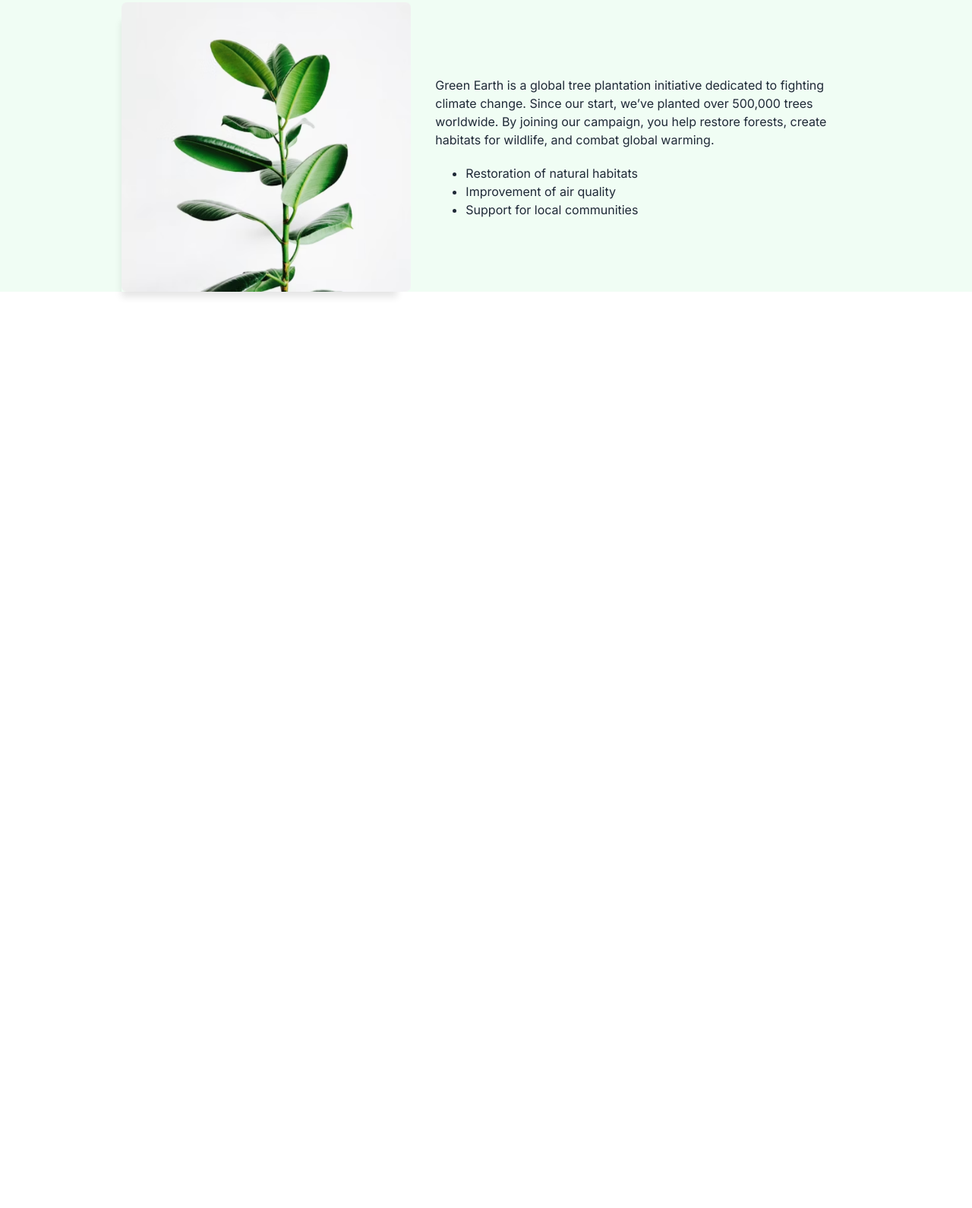
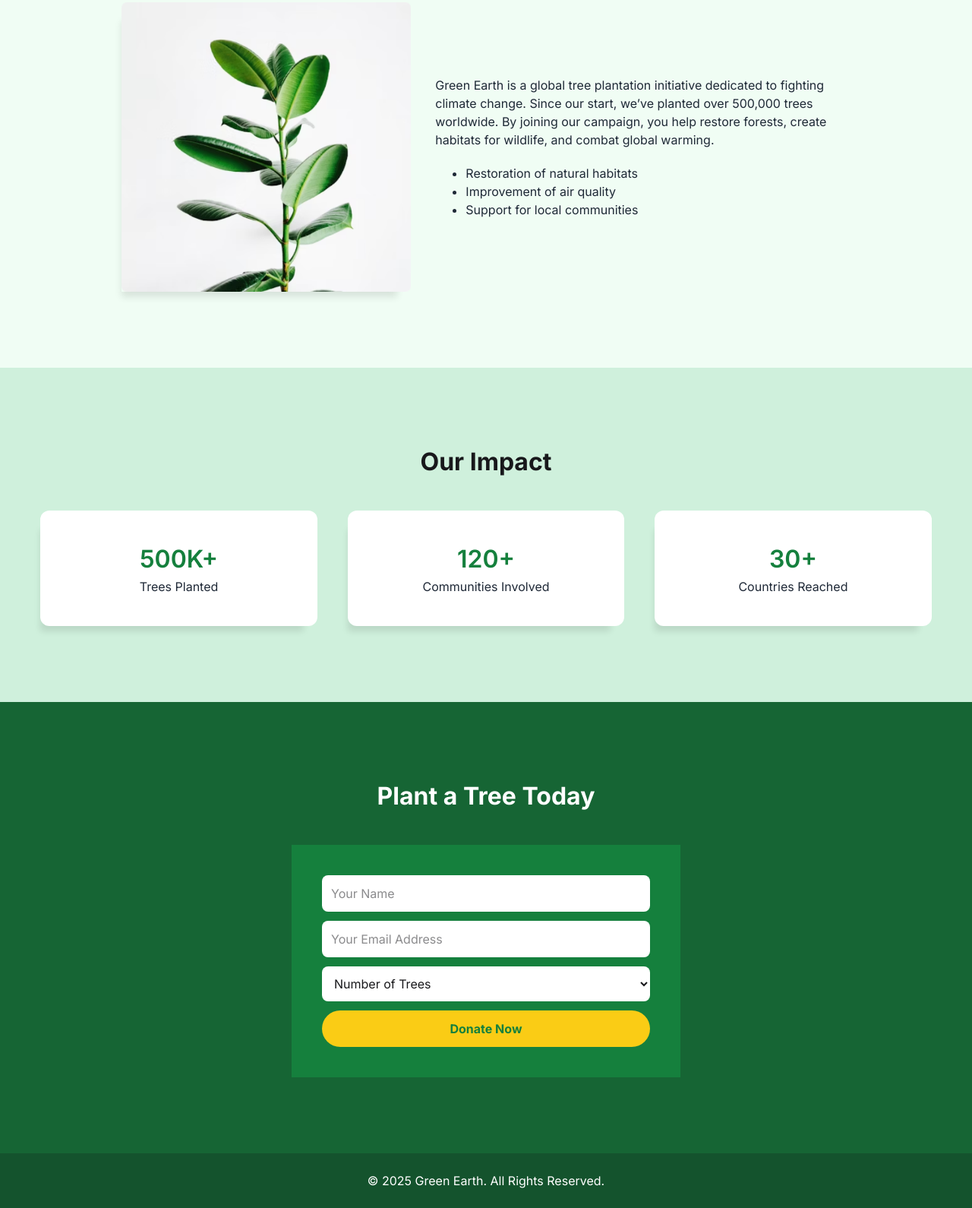
Before and after one commit to codebyelham/green-earth, a plain HTML site: page index.html in a window 1280 px wide. Shown: the part 641-2231 px from the top of the page at 76% size. Before the commit the page ends 1125 px from the top, so only its background shows below. Drawn offline with nearby package versions, Linux system fonts and the light colour scheme.

Commit message:
added Impac, Form and Footer section

```diff
--- a/index.html
+++ b/index.html
@@ -89,7 +89,8 @@
             <h1 class="text-[32px] font-bold text-center">About the Campaign</h1>
         </header>
         <section class="about-container grid grid-cols-12 items-center mt-10 gap-8">
-            <div class="col-span-12 md:col-span-5 shadow-[-9px_16px_9px_-9px_rgba(0,_0,_0,_0.1)] transition-all duration-500 hover:rotate-2">
+            <div
+                class="col-span-12 md:col-span-5 shadow-[-9px_16px_9px_-9px_rgba(0,_0,_0,_0.1)] transition-all duration-500 hover:rotate-2">
                 <img src="./assets/about.png" alt="" class="w-full">
             </div>
             <div class="col-span-12 md:col-span-7 text-[#1F2937]">
@@ -105,6 +106,56 @@
         </section>
     </section>
 
+    <!-- Our Impact Start Here -->
+    <section class="w-full mx-auto py-[100px] bg-[#CFF0DC]">
+        <header>
+            <h1 class="text-[32px] font-bold text-center">Our Impact</h1>
+        </header>
+        <section class="w-11/12 mx-auto card-section grid grid-cols-1 md:grid-cols-3 gap-10 mt-10">
+            <div
+                class="p-10 bg-white text-center rounded-xl shadow-[-9px_16px_9px_-9px_rgba(0,_0,_0,_0.1)] transition-all duration-500 hover:scale-[0.95]">
+                <h4 class="text-[32px] text-[#15803D] font-semibold">500K+</h4>
+                <p class="text-[#1F2937]">Trees Planted</p>
+            </div>
+            <div
+                class="p-10 bg-white text-center rounded-xl shadow-[-9px_16px_9px_-9px_rgba(0,_0,_0,_0.1)] transition-all duration-500 hover:scale-[0.95]">
+                <h4 class="text-[32px] text-[#15803D] font-semibold">120+</h4>
+                <p class="text-[#1F2937]">Communities Involved</p>
+            </div>
+            <div
+                class="p-10 bg-white text-center rounded-xl shadow-[-9px_16px_9px_-9px_rgba(0,_0,_0,_0.1)] transition-all duration-500 hover:scale-[0.95]">
+                <h4 class="text-[32px] text-[#15803D] font-semibold">30+</h4>
+                <p class="text-[#1F2937]">Countries Reached</p>
+            </div>
+        </section>
+    </section>
+
+    <!-- Plant a Tree Today Start Here -->
+    <section class="w-full bg-[#166534] py-[100px] space-y-10">
+        <header>
+            <h1 class="text-[32px] text-white font-bold text-center">Plant a Tree Today</h1>
+        </header>
+        <form action="" class="w-11/12 md:w-2/5 bg-[#15803D] p-10 mx-auto space-y-3">
+            <input type="text" placeholder="Your Name"
+                class="p-3 w-full bg-white rounded-lg border-none focus:outline-none">
+            <input type="email" placeholder="Your Email Address"
+                class="p-3 w-full bg-white rounded-lg border-none focus:outline-none">
+            <select class="p-3 bg-white rounded-lg border-none focus:outline-none w-full">
+                <option disabled selected>Number of Trees</option>
+                <option>Option 1</option>
+                <option>Option 2</option>
+                <option>Option 3</option>
+            </select>
+            <input type="submit" value="Donate Now"
+                class="p-3 bg-[#FACC15] transition-all duration-500 hover:bg-[#166534] hover:text-[#FACC15] hover:shadow-[0px_0px_15px_0px_rgba(0,_0,_0,_0.2)] text-[#15803D] font-bold rounded-full border-none focus:outline-none w-full cursor-pointer">
+        </form>
+    </section>
+
+    <!-- Footer Section Start Here -->
+    <section class="w-full bg-[#14532D] p-6 text-center text-white">
+        <p>© 2025 Green Earth. All Rights Reserved.</p>
+    </section>
+
     <!-- JavaScript -->
     <script src="./script/script.js"></script>
 </body>
```
